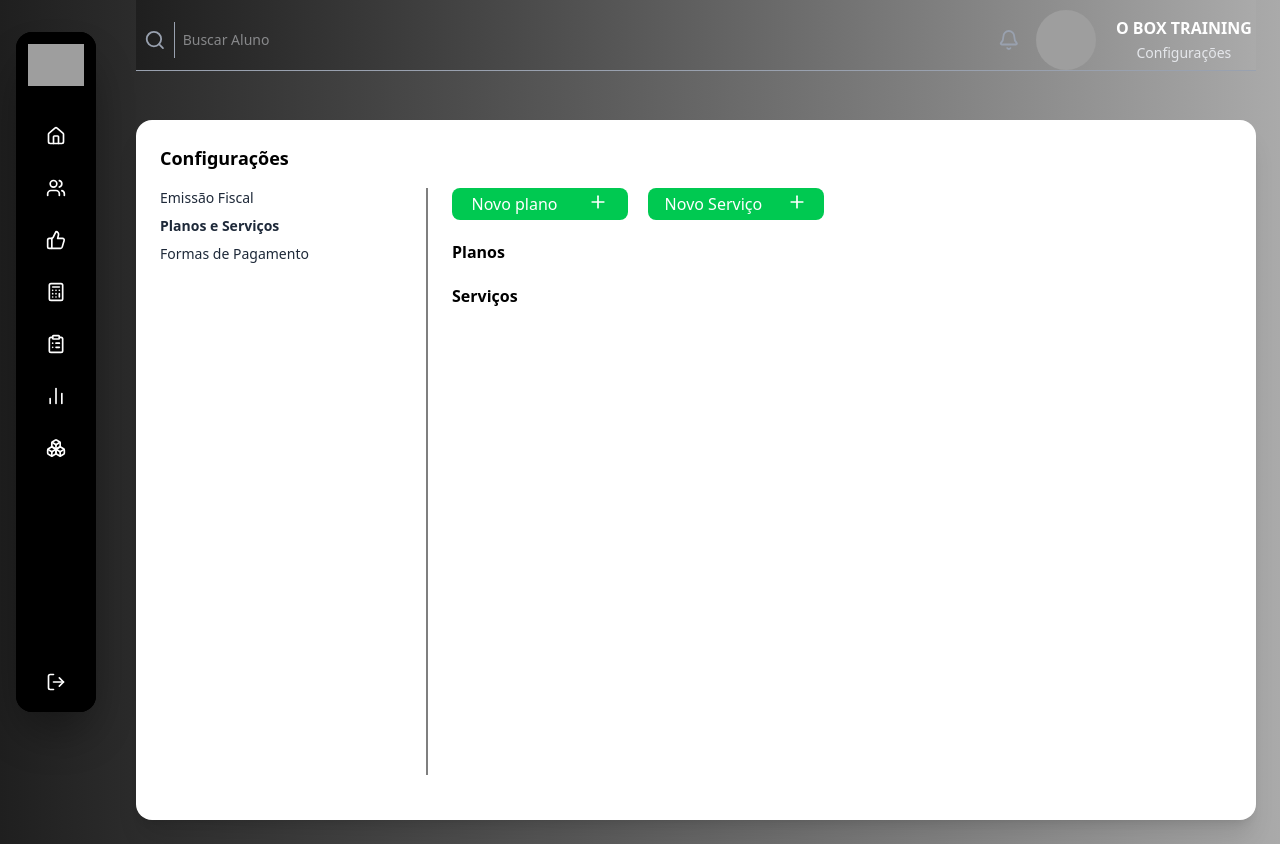
After one commit to Miichaaeell/Obox_CRM, a Django app: template enterprise/templates/settings.html in a window 1280 px wide. The commit adds this page. Run offline with Django 5.2, Linux system fonts and the light colour scheme; the template is opened without the code that fills it, so the values that code supplies are empty; style sheets or scripts are compiled from the project's sources; some libraries are stand-ins or nearby versions; grey boxes are pictures that could not be loaded.

Commit message:
Created a page for settings and content of plans and services.

```diff
--- a/core/templates/components/_header.html
+++ b/core/templates/components/_header.html
@@ -16,7 +16,7 @@
       <img src="{% static 'media/logo/logo_branca.png' %}" alt="logo_obox" class="rounded-full w-[60px] h-[60px]">
       <div class="w-40 text-center ml-2">
         <h6 class="text-white font-bold ">O BOX TRAINING</h6>
-        <a href="" class="text-sm text-gray-200">Configurações</a>
+        <a href="{% url 'settings' %}" class="text-sm text-gray-200">Configurações</a>
       </div>
     </div>
   </div>
--- /dev/null
+++ b/enterprise/static/js/settings.js
@@ -0,0 +1,5 @@
+function SettingsHandler(){
+    return{
+        menu:'plans'
+    }
+}
--- /dev/null
+++ b/enterprise/templates/settings.html
@@ -0,0 +1,105 @@
+{% extends '_base.html' %}
+{% load static %}
+
+
+{% block title %}
+    Configurações
+{% endblock title %}
+
+
+{% block content %}
+   <div class="w-full max-w-6xl mx-auto h-[700px] bg-white rounded-2xl shadow-xl p-6 mt-10" x-data="SettingsHandler()">
+    <h1 class="font-semibold text-lg mb-4">Configurações</h1>
+
+    <div class="flex h-[90%]">
+        <!-- Menu-->
+        <aside class="w-1/4 pr-4  border-r-2 border-black/50">
+            <nav class="flex flex-col gap-2 text-sm text-gray-800 justify-start items-start">
+            <button @click="menu = 'nfs' " type="button" id="nfs" class="hover:text-green-600 hover:cursor-pointer" :class="{'font-bold': menu == 'nfs'}">Emissão Fiscal</button>
+            <button type="button" @click="menu = 'plans' " id="plans" class="hover:text-green-600 hover:cursor-pointer" :class="{'font-bold': menu == 'plans'}">Planos e Serviços</button>
+            <button type="button" @click="menu = 'payments' " id="payments" class="hover:text-green-600 hover:cursor-pointer" :class="{'font-bold': menu == 'payments'}">Formas de Pagamento</button>
+            </nav>
+        </aside>
+        <!-- Formulários -->
+        <main class="flex-1 pl-6">
+            <!-- Nota Fiscal -->
+            <div x-show="menu == 'nfs'">
+                <h2 class="font-semibold mb-4">Dados e Emissão Fiscal</h2>
+                <nav class="w-[80%] font-semibold flex justify-between">
+                    <a href="">Sobre</a>
+                    <a href="">Cadastro</a>
+                    <a href="">Fiscal</a>
+                    <a href="">Certificado</a>
+                </nav>
+                <div class="text-sm text-gray-700 space-y-2">
+                <p><strong>Dados da Emissão</strong></p>
+                <p>CNPJ:</p>
+                <p>CIDADE/UF:</p>
+                <p>Certificado Digital Obrigatório: <span class="font-semibold text-green-600">Sim</span></p>
+                </div>
+            </div>
+            <!-- Planos -->
+             <div x-show="menu == 'plans'">
+                <div class="flex gap-5 text-white mb-5">
+                    <button class="bg-green-500 flex justify-around w-44 p-1 rounded-lg">Novo plano <i data-lucide="plus" class="w-5 h-5"></i></button>
+                    <button class="bg-green-500 flex justify-around w-44 p-1 rounded-lg">Novo Serviço <i data-lucide="plus" class="w-5 h-5"></i></button>
+                </div>
+                <div class="my-5">
+                <h2 class="font-semibold">Planos</h2>
+                    {% for plan in plans %}
+                        <div class="grid grid-cols-4 border-b mb-2 p-2 text-sm">
+                            <p class="items-center">
+                                <br><span class="font-semibold">{{plan.name_plan}}</span>
+                            </p>
+                            <p>
+                                <span class="font-semibold">Valor:</span> <br>
+                                <span> R$ {{plan.price}}</span>
+                            </p>
+                            <p>
+                                <span class="font-semibold">Duração:</span> <br>
+                                {{plan.duration_months}} Mês
+                            </p>
+                            <p>
+                                <br>
+                                <button class="ml-6 bg-black text-white p-1 rounded-full hover:bg-gray-800 hover:cursor-pointer">
+                                <i data-lucide="pencil" class="w-[15px] h-[15px]"></i></button>
+                            <button type="button" class="ml-1 bg-black text-white p-1 rounded-full hover:bg-red-800 hover:cursor-pointer">
+                                <i data-lucide="trash" class="w-[15px] h-[15px]"></i></button>
+                            </p>
+                        </div>
+                    {% endfor %}
+                </div>
+                <div class="mt-5 my-5">
+                    <h2 class="font-semibold">Serviços</h2>
+                    {% for plan in plans %}
+                        <div class="grid grid-cols-3 mb-2 p-2 text-sm w-[70%]">
+                            <p class="items-center">
+                                <br><span class="font-semibold">{{plan.name_plan}}</span>
+                            </p>
+                            <p>
+                                <span class="font-semibold">Valor:</span> <br>
+                                <span> R$ {{plan.price}}</span>
+                            </p>
+                            <p>
+                                <br>
+                                <button class="ml-6 bg-black text-white p-1 rounded-full hover:bg-gray-800 hover:cursor-pointer">
+                                <i data-lucide="pencil" class="w-[15px] h-[15px]"></i></button>
+                            <button type="button" class="ml-1 bg-black text-white p-1 rounded-full hover:bg-red-800 hover:cursor-pointer">
+                                <i data-lucide="trash" class="w-[15px] h-[15px]"></i></button>
+                            </p>
+                        </div>
+                    {% endfor %}
+                </div>
+             </div>
+             <!-- Metodos de Pagamento -->
+             <div x-show="menu == 'payments'">
+                <h2>Metodos de pagamento</h2>
+             </div>
+        </main>
+    </div>
+
+</div>
+
+<script src="{% static 'js/settings.js' %}"></script>
+
+{% endblock content %}
--- a/enterprise/urls.py
+++ b/enterprise/urls.py
@@ -7,6 +7,7 @@ from enterprise.views import (
     DownloadCashierFlowView,
     EnterpriseCashierView,
     EnterpriseHomeView,
+    EnterpriseSettingsView,
     FlowCashierView,
     NFEAPIView,
     NFESListView,
@@ -22,6 +23,7 @@ from enterprise.views import (
 
 urlpatterns = [
     path('', EnterpriseHomeView.as_view(), name='home'),
+    path('settings/', EnterpriseSettingsView.as_view(), name='settings'),
 
     # Views Payment
 
```
Also changed, not shown: enterprise/views.py (+8 -0 lines).
